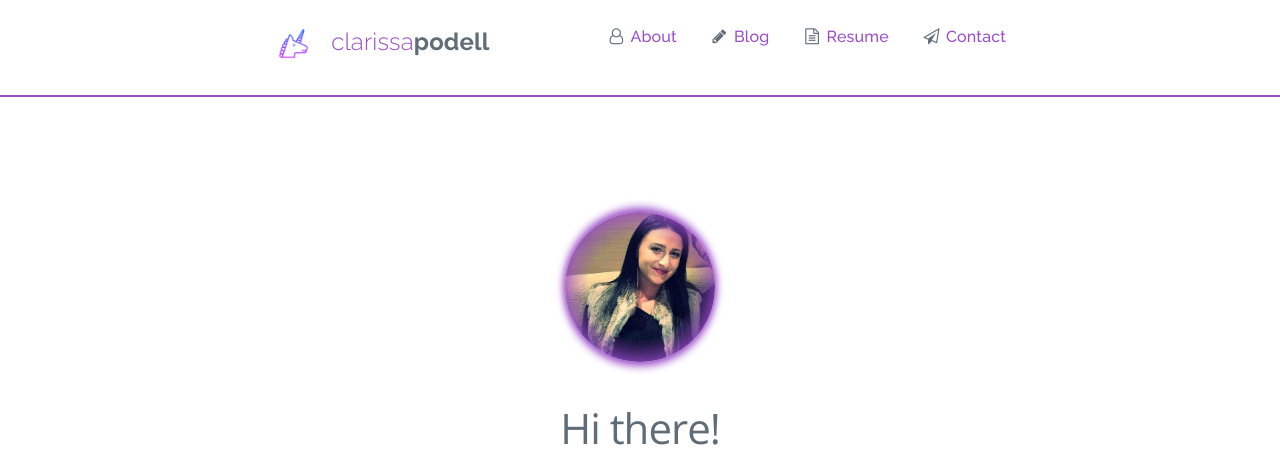
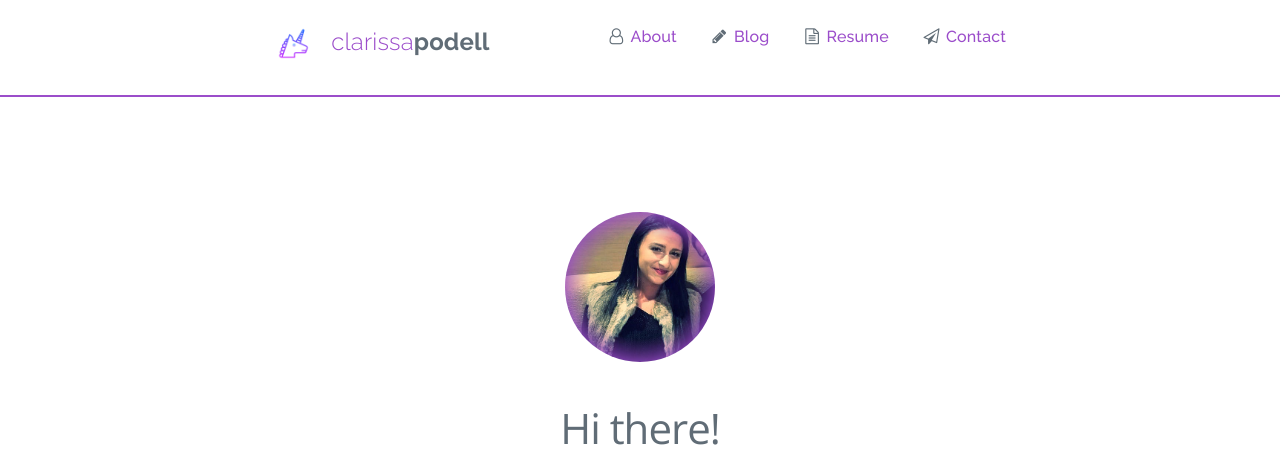
Before and after one commit to c1arissa/c1arissa.github.io, a Jekyll site: the page built from index.md, in a window 1280 px wide. Shown: the top 461 px of the page. Built offline with Jekyll 4.4.1, drawn with Linux system fonts in a browser that asks for light colours.

Commit message:
Update main.scss

```diff
--- a/css/main.scss
+++ b/css/main.scss
@@ -301,7 +301,7 @@ hr {
 	height: 150px;
 	-webkit-border-radius: 100px;
 	-moz-border-radius: 100px;
-	box-shadow: 0 4px 8px 0 $color-primary, 0 -4px 8px 0 $color-primary; //rgba(0, 0, 0, 0.19);
+	//box-shadow: 0 4px 8px 0 $color-primary, 0 -4px 8px 0 $color-primary; //rgba(0, 0, 0, 0.19);
 }
 
 h3 {
```
